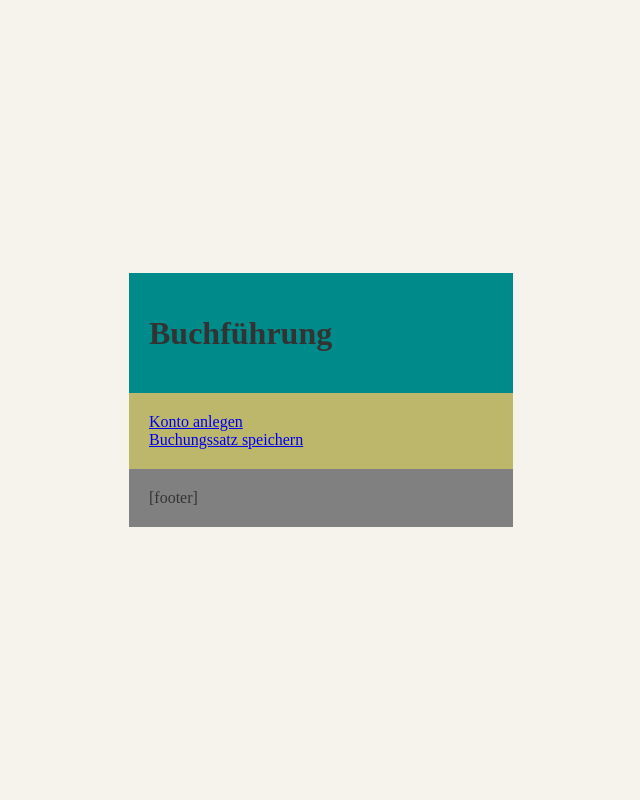
After one commit to strazds/Buchfuehrung, a PHP site: page /projekt1/index.php in a window 1280 px wide. The commit adds this page. Shown: the whole page, without its empty margins (319-959 px from the left). Run offline with PHP 8.4, Linux system fonts and the light colour scheme.

Commit message:
add layout

```diff
--- /dev/null
+++ b/css/style.css
@@ -0,0 +1,33 @@
+html,
+body {
+  color: #333;
+  background-color: #f6f3ed;
+  margin: 0;
+  padding: 0;
+  height: 100%;
+}
+
+#layout-container {
+  height: 100%;
+  min-height: 100%;
+  display: flex;
+  border: none;
+  justify-content: center; /* align item horizontally */
+  align-items: center; /* align item vertically */
+}
+
+#layout {
+  width: 30%;
+}
+
+#layout-body {
+}
+
+.vertical-layout {
+  display: flex;
+  flex-direction: column;
+}
+
+.layout {
+  padding: 20px;
+}
--- /dev/null
+++ b/index.php
@@ -0,0 +1,7 @@
+<!--
+ Aufgabe 3: Buchführung
+ Nutzer*innen sollen die Möglichkeit haben, Konten anzulegen.
+ Auf Basis der angelegten Konten sollen Buchungssätze gespeichert werden können.
+ Die Buchungen der Konten sollen angezeigt werden können.
+-->
+<?php include_once './layout.php'; ?>
--- /dev/null
+++ b/layout.php
@@ -0,0 +1,49 @@
+<?php
+$action = isset($_GET["action"]) || "";
+$header = "";
+$body = "";
+switch ($action) {
+  case 'konto_anlegen':
+    $header = "Konto anlegen";
+    $body = "./views/konto_anlegen.php";
+    break;
+  case 'buchungssatz_speichern':
+    $header = "Buchungssatz speichern";
+    $body = "./views/buchungssatz_speichern.php";
+    break;
+
+  default:
+    $header = "Buchführung";
+    $body = "./views/home.php";
+    break;
+
+}
+?>
+
+<!DOCTYPE html>
+<html lang="en">
+
+<head>
+  <meta charset="UTF-8" />
+  <meta name="viewport" content="width=device-width, initial-scale=1.0" />
+  <title>Buchführungs-Website</title>
+  <link rel="stylesheet" href="./css/style.css" />
+</head>
+
+<body>
+  <div id="layout-container">
+    <div id="layout" class="vertical-layout" style="background-color: aqua">
+      <div id="layout-header" class="layout" style="background-color: darkcyan">
+        <h1>
+          <?php echo $header; ?>
+        </h1>
+      </div>
+      <div id="layout-body" class="layout" style="background-color: darkkhaki">
+        <?php include_once $body; ?>
+      </div>
+      <div id="layout-footer" class="layout" style="background-color: gray">[footer]</div>
+    </div>
+  </div>
+</body>
+
+</html>
--- a/routes/konten.php
+++ b/routes/konten.php
@@ -1,5 +1,5 @@
 <?php
-include_once 'db.php';
+include_once '../utils/db.php';
 $pdo = getConnection();
 
 // Konten-Endpunkte
@@ -23,13 +23,13 @@ if ($_SERVER['REQUEST_METHOD'] === 'GET' && isset($_GET['id'])) {
 
 // Konto erstellen
 if ($_POST['_method'] === 'POST') {
-    include_once 'services/konten.php';
+    include_once '../services/konten.php';
     kontoErstellen($pdo, $_POST);
 }
 
 // Konto aktualisieren
 if ($_POST['_method'] === 'PUT' && isset($_GET['id'])) {
-    include_once 'services/konten.php';
+    include_once '../services/konten.php';
     kontoAktualisieren($pdo, $_GET['id'], $_POST);
 }
 
--- a/api.php
+++ b/utils/api.php
@@ -3,11 +3,11 @@ header("Content-Type: application/json");
 
 // Route: Konten
 if ($_GET['endpoint'] === 'konten') {
-    include_once 'routes/konten.php';
+    include_once '../routes/konten.php';
 }
 
 // Route: Buchungen
 if ($_GET['endpoint'] === 'buchungen') {
-    include_once 'routes/buchungen.php';
+    include_once '../routes/buchungen.php';
 }
 ?>
--- /dev/null
+++ b/views/home.php
@@ -0,0 +1,5 @@
+<!-- <a href="../views/konto_anlegen.php">Konto anlegen</a><br />
+<a href="../views/buchungssatz_speichern.php">Buchungssatz speichern</a> -->
+
+<a href="./?action=konto_anlegen">Konto anlegen</a><br />
+<a href="./?action=buchungssatz_speichern">Buchungssatz speichern</a>
```
Also changed, not shown: index.html (deleted, +0 -13 lines), install.sql (deleted, +0 -21 lines), routes/buchungen.php (+2 -24 lines), style.css (deleted, +0 -27 lines), views/buchungssatz_speichern.php (+1 -14 lines), views/konto_aktualisieren.php (deleted, +0 -25 lines), views/konto_anlegen.php (+1 -14 lines), gfx/panda.jpg (renamed from panda.jpg), utils/db.php (renamed from db.php), 1 other file.
